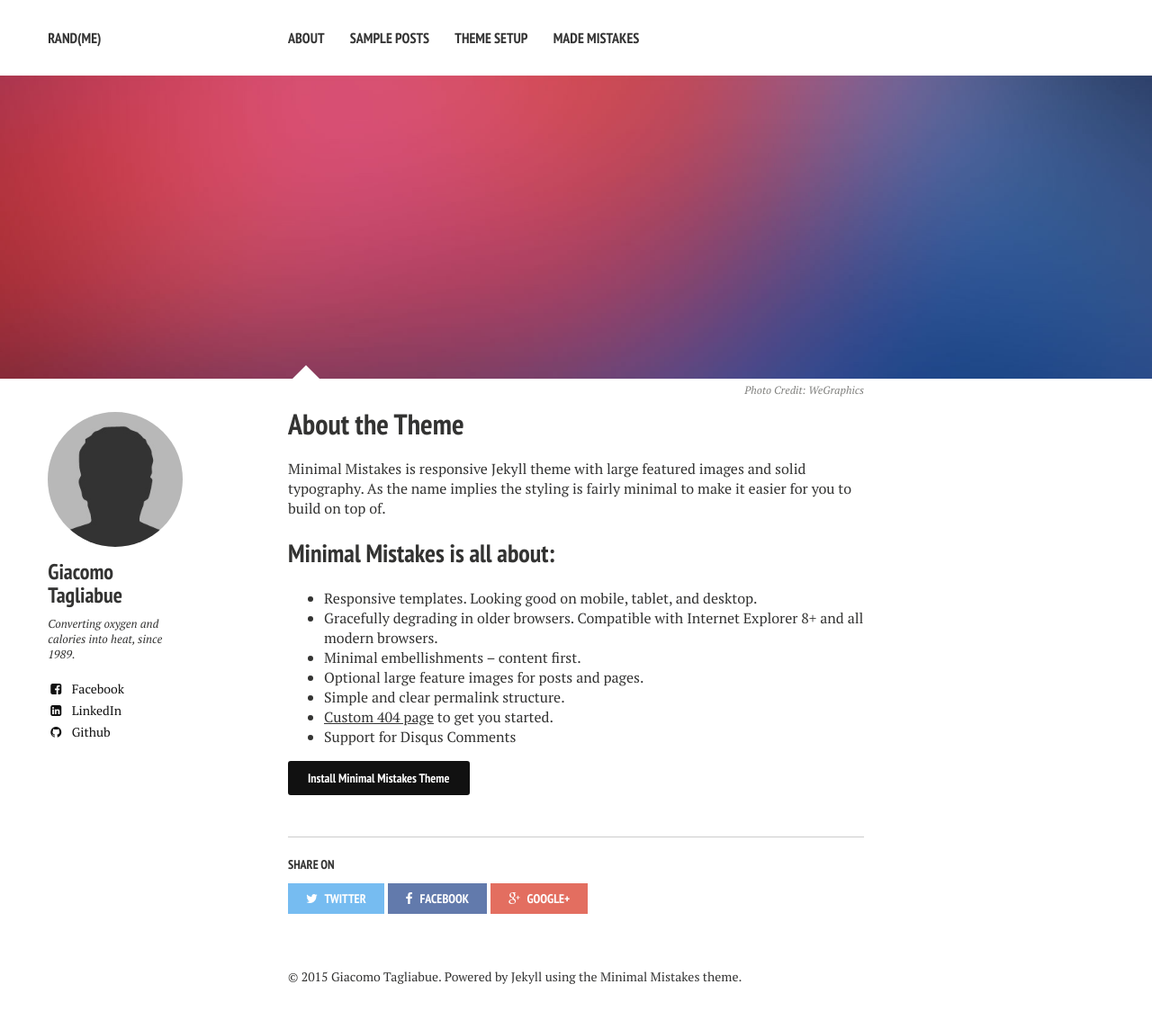
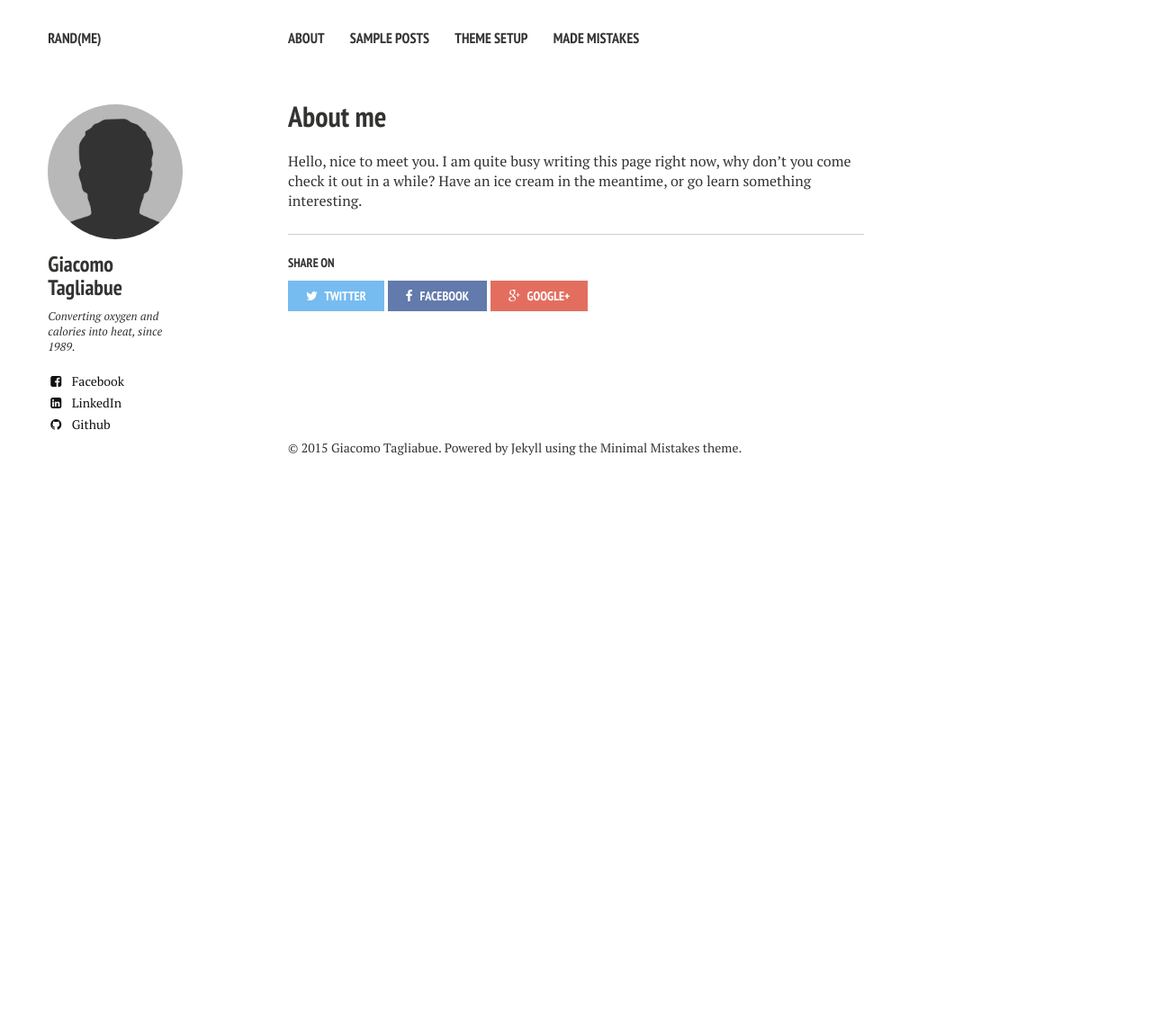
Before and after one commit to itajaja/itajaja.github.io, a Jekyll site: the page built from about/index.md, in a window 1280 px wide. Shown: the whole page at 90% size. Built offline with Jekyll 4.4.1, drawn with Linux system fonts in a browser that asks for light colours; nearby versions of some CDN libraries; after the commit the page ends 900 px from its top, so only the background shows below that.

Commit message:
change about and home

```diff
--- a/_layouts/home.html
+++ b/_layouts/home.html
@@ -32,6 +32,7 @@
   <div class="article-author-side">
     {% include _author-bio.html %}
   </div>
+  {{ content }}
   <div id="index">
     <h3><a href="{{ site.url}}/posts/">Recent Posts</a></h3>
     {% for post in site.posts limit:5 %}
--- a/about/index.md
+++ b/about/index.md
@@ -1,25 +1,9 @@
 ---
 layout: page
-title: About the Theme
-tags: [about, Jekyll, theme, responsive]
-modified: 2014-08-08T20:53:07.573882-04:00
+title: About me
+tags: [about, Giacomo, Tagliabue]
+modified: 2015-09-06
 comments: true
-image:
-  feature: sample-image-2.jpg
-  credit: WeGraphics
-  creditlink: http://wegraphics.net/downloads/free-ultimate-blurred-background-pack/
 ---
 
-Minimal Mistakes is responsive Jekyll theme with large featured images and solid typography. As the name implies the styling is fairly minimal to make it easier for you to build on top of.
-
-## Minimal Mistakes is all about:
-
-* Responsive templates. Looking good on mobile, tablet, and desktop.
-* Gracefully degrading in older browsers. Compatible with Internet Explorer 8+ and all modern browsers.
-* Minimal embellishments -- content first.
-* Optional large feature images for posts and pages.
-* Simple and clear permalink structure.
-* [Custom 404 page](http://mmistakes.github.io/minimal-mistakes/404.html) to get you started.
-* Support for Disqus Comments
-
-<a markdown="0" href="{{ site.url }}/theme-setup" class="btn">Install Minimal Mistakes Theme</a>
+Hello, nice to meet you. I am quite busy writing this page right now, why don't you come check it out in a while? Have an ice cream in the meantime, or go learn something interesting.
```
Also changed, not shown: index.md (+4 -6 lines).
